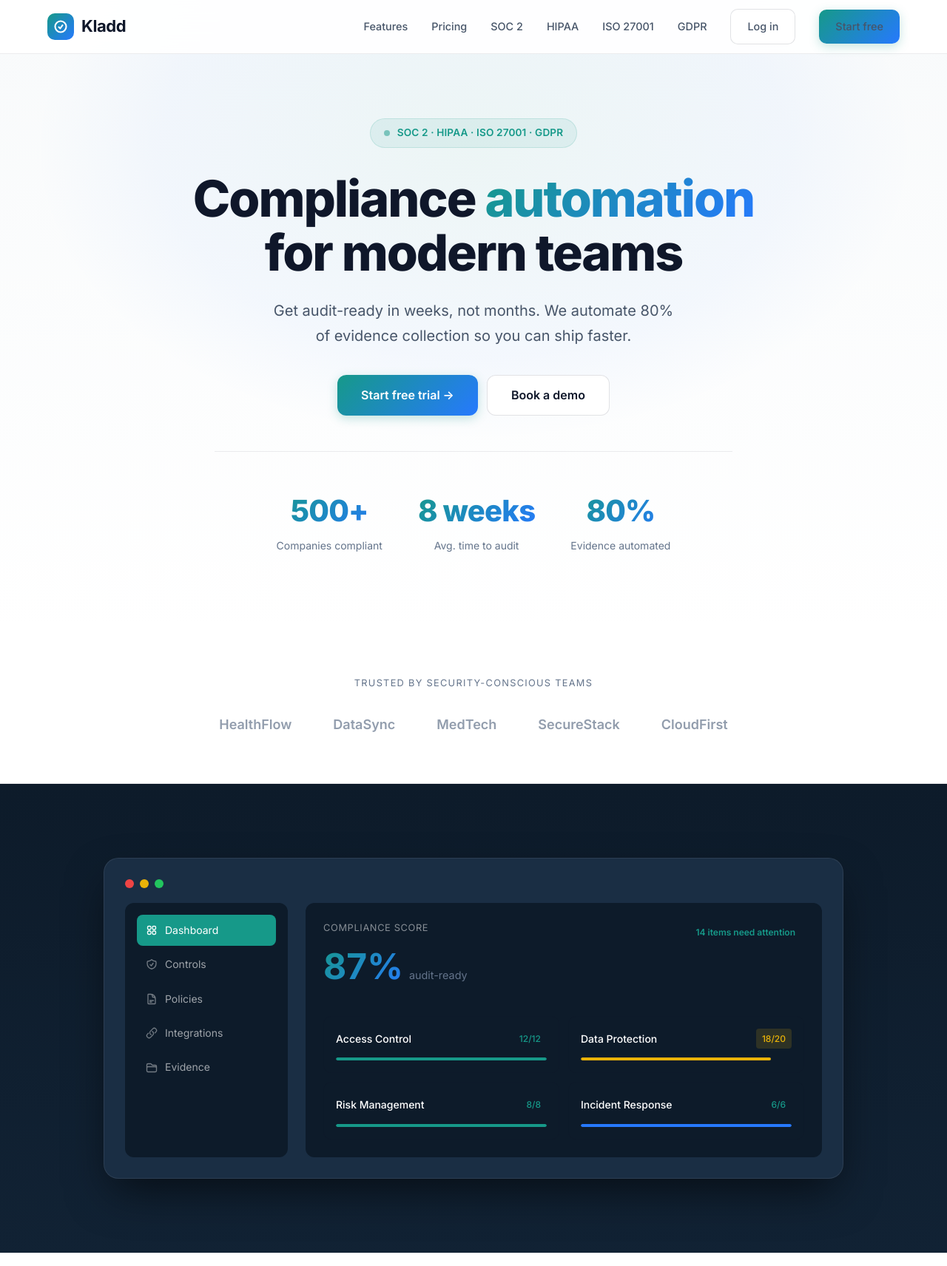
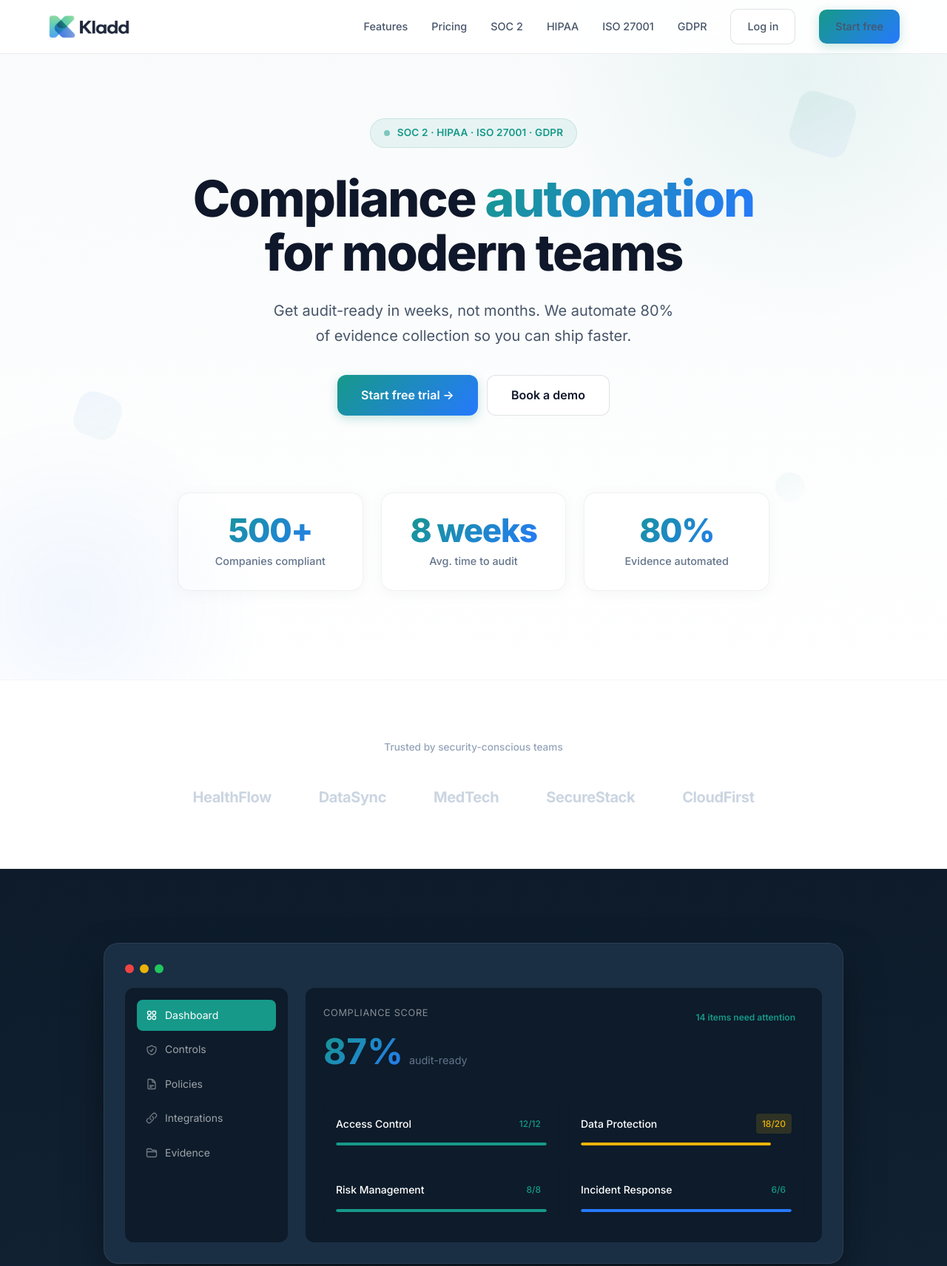
Before and after one commit to CoHoast/Kladd, a website: page index.html in a window 1280 px wide. Shown: the top 1712 px of the page at 74% size. Drawn offline with Linux system fonts and the light colour scheme.

Commit message:
Premium design upgrade - logo, floating shapes, gradient borders, premium cards

```diff
--- a/index.html
+++ b/index.html
@@ -10,9 +10,9 @@
     <link href="https://fonts.googleapis.com/css2?family=Inter:wght@400;500;600;700&display=swap" rel="stylesheet">
     <link rel="stylesheet" href="styles.css">
     <style>
-        /* Homepage-specific styles - Light Theme */
+        /* Homepage-specific styles - Premium Design */
         .hero {
-            padding: 160px 0 100px;
+            padding: 160px 0 120px;
             text-align: center;
             position: relative;
             overflow: hidden;
@@ -22,13 +22,72 @@
         .hero::before {
             content: '';
             position: absolute;
-            top: -200px;
-            left: 50%;
-            transform: translateX(-50%);
-            width: 1200px;
+            top: -300px;
+            right: -200px;
+            width: 800px;
             height: 800px;
-            background: radial-gradient(ellipse at center, rgba(22, 153, 137, 0.06) 0%, rgba(38, 121, 254, 0.04) 50%, transparent 70%);
+            background: radial-gradient(circle, rgba(22, 153, 137, 0.08) 0%, transparent 60%);
             pointer-events: none;
+        }
+
+        .hero::after {
+            content: '';
+            position: absolute;
+            bottom: -200px;
+            left: -200px;
+            width: 600px;
+            height: 600px;
+            background: radial-gradient(circle, rgba(38, 121, 254, 0.06) 0%, transparent 60%);
+            pointer-events: none;
+        }
+
+        /* Floating shapes */
+        .hero-shapes {
+            position: absolute;
+            inset: 0;
+            overflow: hidden;
+            pointer-events: none;
+        }
+
+        .hero-shape {
+            position: absolute;
+            border-radius: 20px;
+            opacity: 0.5;
+            animation: float 20s ease-in-out infinite;
+        }
+
+        .hero-shape-1 {
+            top: 15%;
+            right: 10%;
+            width: 80px;
+            height: 80px;
+            background: linear-gradient(135deg, rgba(22, 153, 137, 0.15), rgba(38, 121, 254, 0.1));
+            transform: rotate(15deg);
+        }
+
+        .hero-shape-2 {
+            top: 60%;
+            left: 8%;
+            width: 60px;
+            height: 60px;
+            background: linear-gradient(135deg, rgba(38, 121, 254, 0.12), rgba(22, 153, 137, 0.08));
+            transform: rotate(-20deg);
+            animation-delay: -5s;
+        }
+
+        .hero-shape-3 {
+            bottom: 25%;
+            right: 15%;
+            width: 40px;
+            height: 40px;
+            background: linear-gradient(135deg, rgba(22, 153, 137, 0.1), transparent);
+            transform: rotate(45deg);
+            animation-delay: -10s;
+        }
+
+        @keyframes float {
+            0%, 100% { transform: translateY(0) rotate(15deg); }
+            50% { transform: translateY(-20px) rotate(20deg); }
         }
 
         .hero .container {
@@ -100,61 +159,81 @@
         .hero-stats {
             display: flex;
             justify-content: center;
-            gap: 48px;
-            padding-top: 48px;
-            border-top: 1px solid var(--border);
-            max-width: 700px;
+            gap: 24px;
+            padding-top: 56px;
+            max-width: 800px;
             margin: 0 auto;
         }
 
         .hero-stat {
+            flex: 1;
             text-align: center;
+            background: white;
+            border: 1px solid rgba(15, 23, 42, 0.06);
+            border-radius: 16px;
+            padding: 28px 24px;
+            box-shadow: 0 4px 20px rgba(15, 23, 42, 0.04);
+            transition: all 0.3s ease;
+        }
+
+        .hero-stat:hover {
+            transform: translateY(-4px);
+            box-shadow: 0 12px 32px rgba(15, 23, 42, 0.08);
+            border-color: rgba(22, 153, 137, 0.2);
         }
 
         .hero-stat-value {
-            font-size: 2.5rem;
+            font-size: 2.75rem;
             font-weight: 800;
             background: var(--gradient-primary);
             -webkit-background-clip: text;
             -webkit-text-fill-color: transparent;
             background-clip: text;
-            letter-spacing: -0.02em;
+            letter-spacing: -0.03em;
+            line-height: 1;
+            margin-bottom: 8px;
         }
 
         .hero-stat-label {
-            font-size: 0.875rem;
+            font-size: 0.9rem;
             color: #64748B;
-            margin-top: 4px;
+            font-weight: 500;
         }
 
-        /* Logos */
+        /* Logos - Premium Social Proof */
         .logos {
-            padding: 64px 0;
-            border-bottom: 1px solid var(--border);
+            padding: 80px 0;
+            background: white;
+            border-top: 1px solid rgba(15, 23, 42, 0.04);
+            border-bottom: 1px solid rgba(15, 23, 42, 0.04);
         }
 
         .logos p {
             text-align: center;
-            font-size: 0.8rem;
-            color: var(--text-muted);
-            text-transform: uppercase;
-            letter-spacing: 0.1em;
-            margin-bottom: 32px;
+            font-size: 0.85rem;
+            color: #94A3B8;
+            font-weight: 500;
+            margin-bottom: 40px;
         }
 
         .logo-grid {
             display: flex;
             justify-content: center;
             align-items: center;
-            gap: 56px;
+            gap: 64px;
             flex-wrap: wrap;
         }
 
         .logo-item {
-            font-size: 1.125rem;
-            font-weight: 600;
-            color: var(--text-muted);
-            opacity: 0.7;
+            font-size: 1.25rem;
+            font-weight: 700;
+            color: #CBD5E1;
+            letter-spacing: -0.02em;
+            transition: color 0.2s ease;
+        }
+
+        .logo-item:hover {
+            color: #94A3B8;
         }
 
         /* Product Visual - Dark Section */
@@ -336,7 +415,7 @@
         .control-progress-fill.yellow { background: #eab308; }
         .control-progress-fill.purple { background: var(--secondary); }
 
-        /* Features Grid */
+        /* Features Grid - Premium Cards */
         .features-grid {
             display: grid;
             grid-template-columns: repeat(3, 1fr);
@@ -344,35 +423,56 @@
         }
 
         .feature-card {
-            background: var(--bg-secondary);
-            border: 1px solid var(--border);
-            border-radius: 16px;
-            padding: 32px;
-            transition: all 0.3s;
+            background: white;
+            border: 1px solid rgba(15, 23, 42, 0.06);
+            border-radius: 20px;
+            padding: 36px;
+            transition: all 0.3s ease;
+            position: relative;
+            box-shadow: 0 2px 12px rgba(15, 23, 42, 0.03);
+        }
+
+        .feature-card::before {
+            content: '';
+            position: absolute;
+            inset: 0;
+            border-radius: 20px;
+            padding: 1px;
+            background: linear-gradient(135deg, rgba(22, 153, 137, 0.3), rgba(38, 121, 254, 0.3));
+            -webkit-mask: linear-gradient(#fff 0 0) content-box, linear-gradient(#fff 0 0);
+            mask: linear-gradient(#fff 0 0) content-box, linear-gradient(#fff 0 0);
+            -webkit-mask-composite: xor;
+            mask-composite: exclude;
+            opacity: 0;
+            transition: opacity 0.3s ease;
         }
 
         .feature-card:hover {
-            border-color: var(--primary);
-            transform: translateY(-4px);
+            transform: translateY(-6px);
+            box-shadow: 0 20px 40px rgba(15, 23, 42, 0.1);
+        }
+
+        .feature-card:hover::before {
+            opacity: 1;
         }
 
         .feature-icon {
-            width: 48px;
-            height: 48px;
-            background: var(--gradient-glow);
-            border: 1px solid rgba(22, 153, 137, 0.2);
-            border-radius: 12px;
+            width: 56px;
+            height: 56px;
+            background: linear-gradient(135deg, rgba(22, 153, 137, 0.08), rgba(38, 121, 254, 0.08));
+            border: none;
+            border-radius: 14px;
             display: flex;
             align-items: center;
             justify-content: center;
-            font-size: 1.25rem;
-            margin-bottom: 20px;
+            margin-bottom: 24px;
         }
 
         .feature-card h3 {
-            font-size: 1.1rem;
-            font-weight: 600;
-            margin-bottom: 10px;
+            font-size: 1.15rem;
+            font-weight: 700;
+            margin-bottom: 12px;
+            color: #0F172A;
         }
 
         .feature-card p {
@@ -518,12 +618,7 @@
     <nav>
         <div class="container">
             <a href="index.html" class="logo">
-                <div class="logo-mark">
-                    <svg fill="none" stroke="currentColor" stroke-width="2.5" viewBox="0 0 24 24">
-                        <path stroke-linecap="round" stroke-linejoin="round" d="M9 12.75L11.25 15 15 9.75M21 12a9 9 0 11-18 0 9 9 0 0118 0z" />
-                    </svg>
-                </div>
-                <span class="logo-text">Kladd</span>
+                <img src="logo.png" alt="Kladd" class="logo-img" style="height: 32px; width: auto;">
             </a>
             <div class="nav-links">
                 <a href="features.html">Features</a>
@@ -541,6 +636,11 @@
     <main>
         <!-- Hero -->
         <section class="hero">
+            <div class="hero-shapes">
+                <div class="hero-shape hero-shape-1"></div>
+                <div class="hero-shape hero-shape-2"></div>
+                <div class="hero-shape hero-shape-3"></div>
+            </div>
             <div class="container">
                 <div class="hero-eyebrow">
                     <span></span>
```
Also changed, not shown: logo.png (added).
